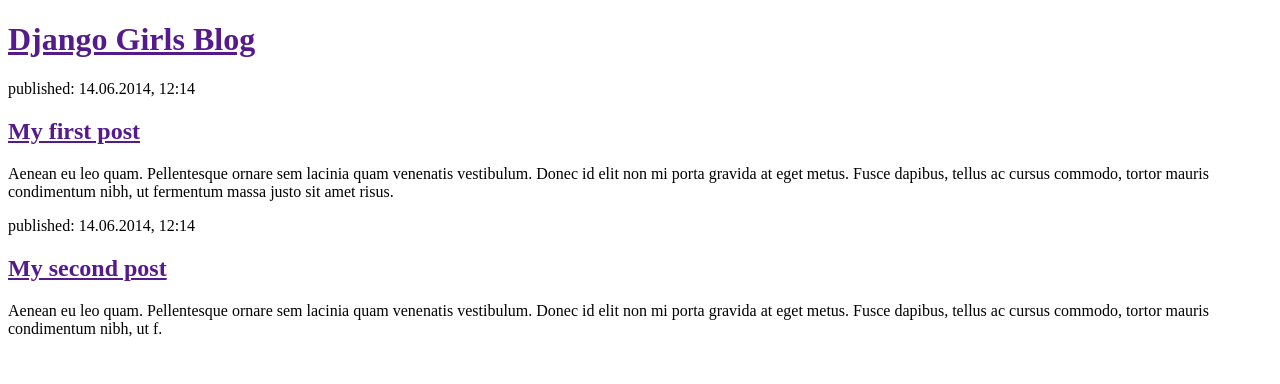
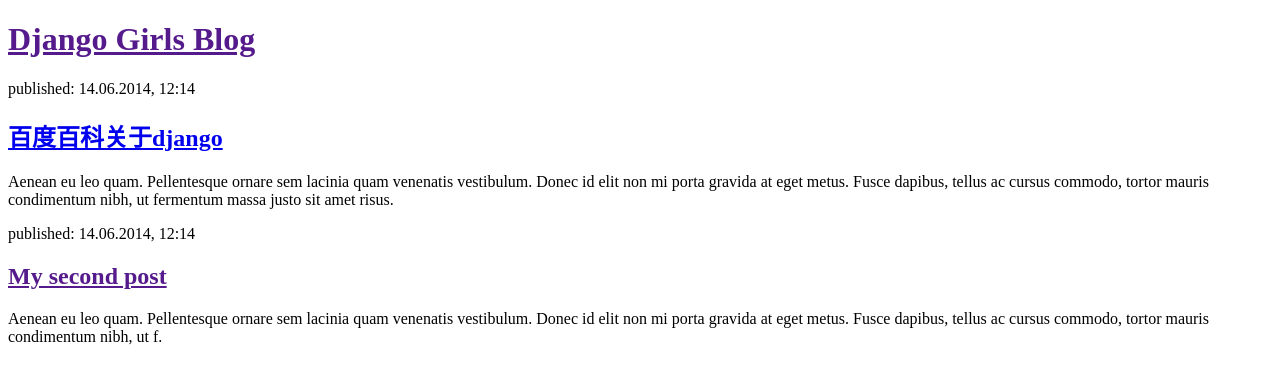
Before and after one commit to lanyiliuyun/my-first-blog, a Django app: page / in a window 1280 px wide. Shown: the top 384 px of the page. Run offline with Django 3.2, Linux system fonts and the light colour scheme.

Commit message:
add 百度百科 关于django

```diff
--- a/blog/templates/blog/post_list.html
+++ b/blog/templates/blog/post_list.html
@@ -11,7 +11,7 @@
 
         <div>
             <p>published: 14.06.2014, 12:14</p>
-            <h2><a href="">My first post</a></h2>
+            <h2><a href="https://baike.baidu.com/item/%E8%A2%AB%E8%A7%A3%E6%95%91%E7%9A%84%E5%A7%9C%E6%88%88/8083416?fr=aladdin&fromid=5772100&fromtitle=django">百度百科关于django</a></h2>
             <p>Aenean eu leo quam. Pellentesque ornare sem lacinia quam venenatis vestibulum. Donec id elit non mi porta gravida at eget metus. Fusce dapibus, tellus ac cursus commodo, tortor mauris condimentum nibh, ut fermentum massa justo sit amet risus.</p>
         </div>
 
```
